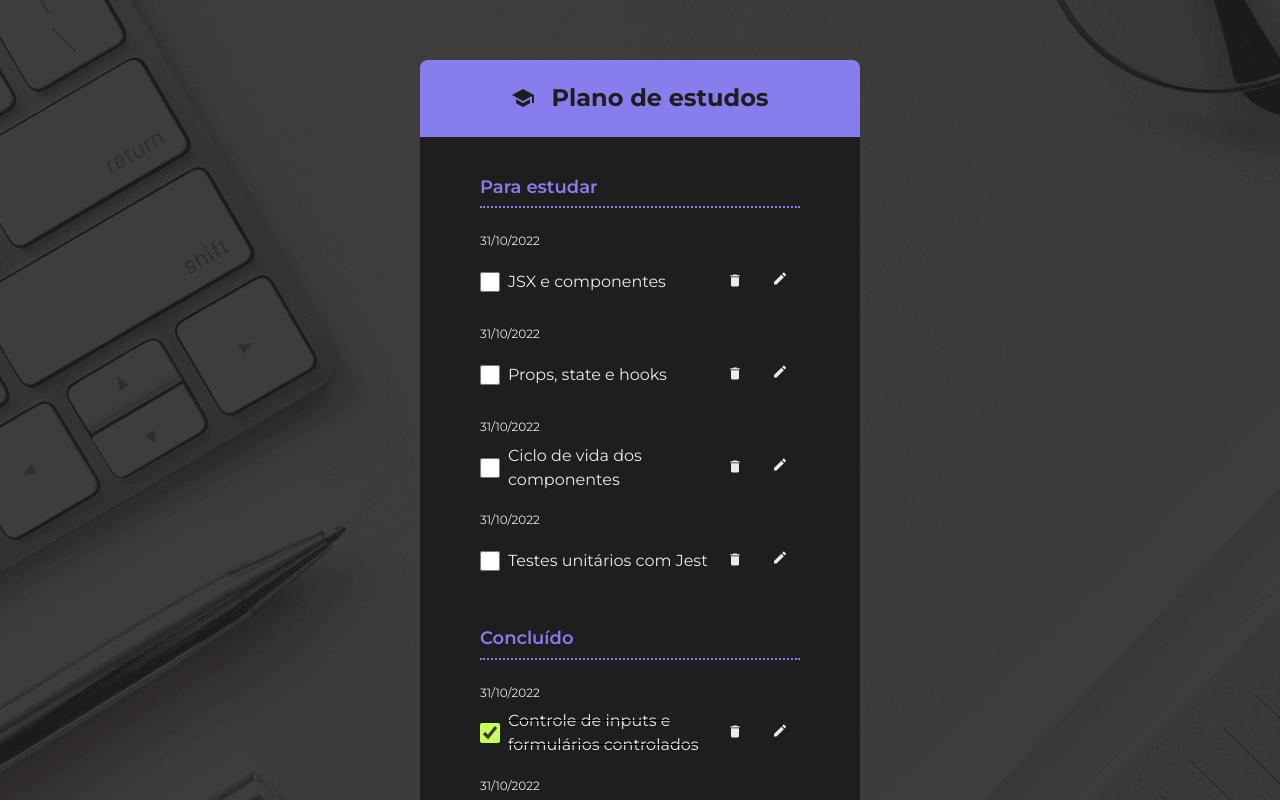
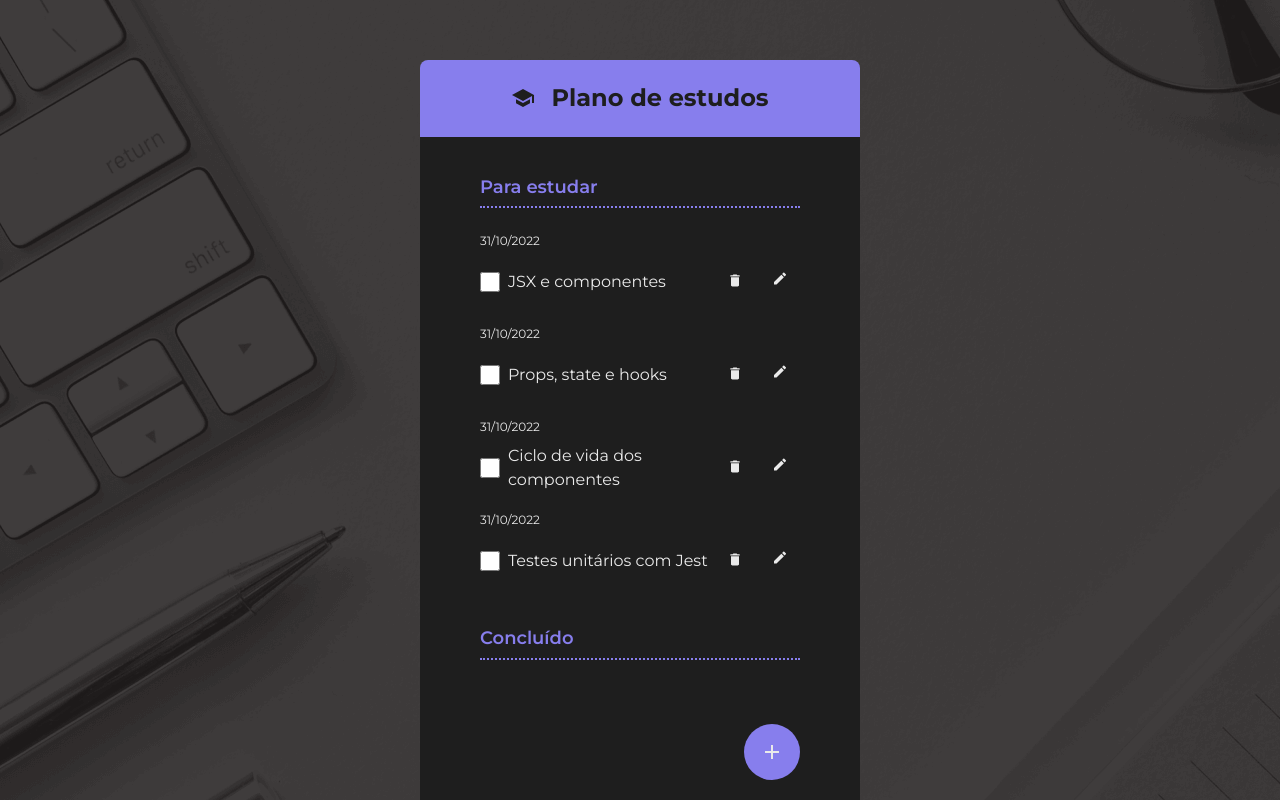
Before and after one commit to Guilhercs/hooks-react-examples, a React (Vite) app: page / in a window 1280 px wide. Shown: the top 800 px of the page. Built offline with nearby package versions, Linux system fonts and the light colour scheme.

Commit message:
feat: add create and remove task

```diff
--- a/src/App.jsx
+++ b/src/App.jsx
@@ -39,39 +39,47 @@ const todos = [
     createdAt: "2022-10-31",
   },
 ];
-const completed = [
-  {
-    id: 5,
-    description: "Controle de inputs e formulários controlados",
-    completed: true,
-    createdAt: "2022-10-31",
-  },
-  {
-    id: 6,
-    description: "Rotas dinâmicas",
-    completed: true,
-    createdAt: "2022-10-31",
-  },
-];
 
 function App() {
+  const [todosList, setTodos] = useState(todos);
   const [showDialog, setShowDialog] = useState(false);
-  const [todosList, setTodos] = useState(todos);
 
   const toggleDialog = () => {
     setShowDialog(!showDialog);
   };
 
-  function onSubmit(event) {
+  function addTodo(event) {
     const newTodo = {
       description: event.get("task"),
       completed: false,
       createdAt: new Date().toISOString(),
     };
 
-    setTodos((prev) => [...prev, newTodo]);
+    setTodos((prev) => {
+      return [...prev, { id: prev.length, ...newTodo }];
+    });
     toggleDialog();
   }
+
+  const toggleTodoCompleted = (todo) => {
+    setTodos((prev) => {
+      return prev.map((item) => {
+        if (item.id === todo.id) {
+          return {
+            ...item,
+            completed: !item.completed,
+          };
+        }
+        return item;
+      });
+    });
+  };
+
+  const removeTodo = (item) => {
+    setTodos((prev) => {
+      return prev.filter((t) => t.id !== item.id);
+    });
+  };
 
   return (
     <main>
@@ -84,20 +92,38 @@ function App() {
         <ChecklistsWrapper>
           <SubHeading>Para estudar</SubHeading>
           <ToDoList>
-            {todosList.map(function (t) {
-              return <ToDoItem key={t.id} item={t} />;
-            })}
+            {todosList
+              .filter((item) => !item.completed)
+              .map(function (t) {
+                return (
+                  <ToDoItem
+                    key={t.id}
+                    item={t}
+                    onToggleCompleted={toggleTodoCompleted}
+                    onDeleteTodo={removeTodo}
+                  />
+                );
+              })}
           </ToDoList>
           <SubHeading>Concluído</SubHeading>
           <ToDoList>
-            {completed.map(function (t) {
-              return <ToDoItem key={t.id} item={t} />;
-            })}
+            {todosList
+              .filter((item) => item.completed)
+              .map(function (t) {
+                return (
+                  <ToDoItem
+                    key={t.id}
+                    item={t}
+                    onToggleCompleted={toggleTodoCompleted}
+                    onDeleteTodo={removeTodo}
+                  />
+                );
+              })}
           </ToDoList>
           <Footer>
             <Dialog isOpen={showDialog} onClose={toggleDialog}>
               <form
-                action={onSubmit}
+                action={addTodo}
                 style={{
                   display: "flex",
                   flexDirection: "column",
--- a/src/components/ToDoItem/index.jsx
+++ b/src/components/ToDoItem/index.jsx
@@ -1,25 +1,28 @@
-import './todo-item.style.css'
+import "./todo-item.style.css";
 import { IconPencil, IconTrash } from "../icons";
 
-export function ToDoItem ({ item }) {
-    const styles = ['todo-item']
+export function ToDoItem({ item, onToggleCompleted, onDeleteTodo }) {
+  const styles = ["todo-item"];
 
   if (item.completed) {
-        styles.push('completed')
+    styles.push("completed");
   }
 
   return (
-        <li className={styles.join(' ')}>
+    <li className={styles.join(" ")}>
       <p className="date">
-                {new Date(item.createdAt).toLocaleDateString('pt-BR')}
+        {new Date(item.createdAt).toLocaleDateString("pt-BR")}
       </p>
       <div className="details">
-                <input type="checkbox" className="checkbox" defaultChecked={item.completed} />
-                <p className="description">
-                    {item.description}
-                </p>
+        <input
+          onClick={() => onToggleCompleted(item)}
+          type="checkbox"
+          className="checkbox"
+          defaultChecked={item.completed}
+        />
+        <p className="description">{item.description}</p>
         <div className="actions">
-                    <button className="btn">
+          <button onClick={() => onDeleteTodo(item)} className="btn">
             <IconTrash />
           </button>
           <button className="btn">
@@ -28,5 +31,5 @@ export function ToDoItem ({ item }) {
         </div>
       </div>
     </li>
-    )
+  );
 }
```
Lines whose indentation alone changed are shown as unchanged.
